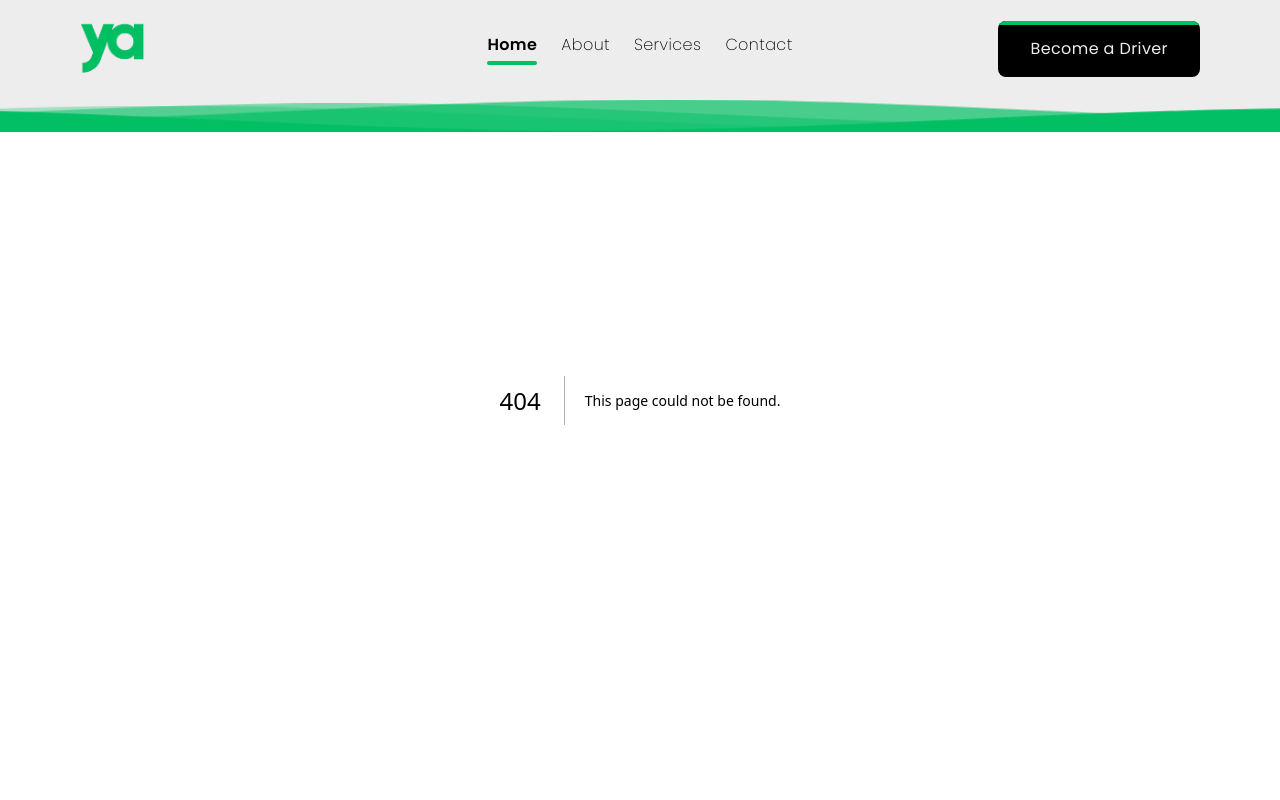
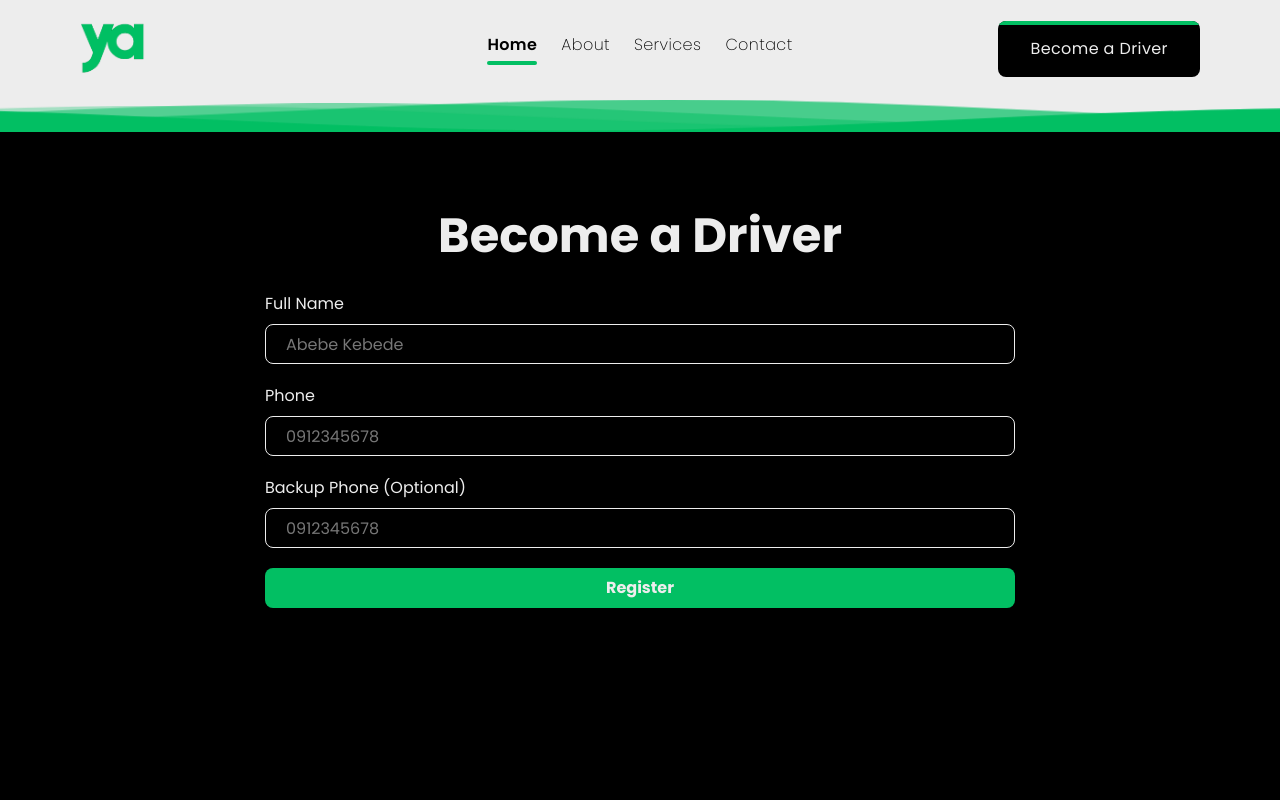
Before and after one commit to uberaddis/ya-landing, a Next.js app: page /become-driver in a window 1280 px wide. Before the commit this address had no page. Shown: the top 800 px of the page. Built offline with nearby package versions, Linux system fonts and the light colour scheme.

Commit message:
add register form drivers

```diff
--- /dev/null
+++ b/app/api/driver/route.ts
@@ -0,0 +1,29 @@
+import { NextResponse, NextRequest } from "next/server";
+import dbConnect from "@/lib/db";
+import Driver from "@/models/Driver";
+
+
+export async function POST(request: NextRequest) {
+  await dbConnect();
+  const { name, phone, backupPhone } = await request.json();
+
+  const driverExists = await Driver.findOne({ phone });
+  if (driverExists) {
+    return NextResponse.json({ msg: "Driver already exists" }, { status: 400 });
+  }
+
+  const driver = await Driver.create({
+    name,
+    phone,
+    backupPhone: backupPhone || ''
+  });
+
+  return NextResponse.json(
+    {
+      success: true,
+      msg: `Driver Created Successfully`,
+      driver,
+    },
+    { status: 201 }
+  );
+}
--- /dev/null
+++ b/app/become-driver/RegisterForm.tsx
@@ -0,0 +1,72 @@
+'use client'
+import { useState } from 'react';
+
+export default function RegisterForm() {
+    const [name, setName] = useState('');
+    const [phone, setPhone] = useState('');
+    const [backupPhone, setBackupPhone] = useState('');
+
+    const [msg, setMsg] = useState<string>('')
+    const [loading, setLoading] = useState(false)
+
+    const handleSubmit = async () => {
+        setLoading(true)
+        try {
+            const res = await fetch('/api/driver', {
+                method: 'POST',
+                headers: {
+                    'Content-Type': 'application/json'
+                },
+                body: JSON.stringify({ name, phone, backupPhone })
+            })
+
+            const data = await res.json()
+            if (data.success) {
+                setLoading(false)
+                setName('')
+                setPhone('')
+                setBackupPhone('')
+                setMsg('Driver Registration Successful')
+                setTimeout(() => {
+                    setMsg('')
+                }, 3000)
+            } else {
+                setLoading(false)
+                setMsg(data.msg)
+                setTimeout(() => {
+                    setMsg('')
+                }, 3000)
+            }
+        } catch (error) {
+            setLoading(false)
+            setMsg(error instanceof Error ? error.message : String(error))
+        }
+    }
+    return (
+        <div className="w-full max-w-[750px] overflow-hidden flex flex-col items-center gap-5">
+            <h1 className="text-[var(--foreground)] text-[32px] md:text-[48px] font-bold">Become a Driver</h1>
+            <div className="w-full flex flex-col gap-5">
+                {/* name */}
+                <div className="w-full flex flex-col gap-2">
+                    <label htmlFor="name" className="text-[var(--foreground)] text-base font-normal">Full Name</label>
+                    <input className="w-full h-10 border-[1px] border-[var(--foreground)] rounded-lg px-5 text-[var(--foreground)] placeholder:text-[var(--foreground)] placeholder:opacity-50 focus:outline-none focus:border-[var(--primary)] focus:ring-[1px] focus:ring-[var(--primary)]" type="text" name="name" id="name" placeholder="Abebe Kebede" onChange={(e) => setName(e.target.value)} value={name} />
+                </div>
+                {/* phone */}
+                <div className="w-full flex flex-col gap-2">
+                    <label htmlFor="phone" className="text-[var(--foreground)] text-base font-normal">Phone</label>
+                    <input className="w-full h-10 border-[1px] border-[var(--foreground)] rounded-lg px-5 text-[var(--foreground)] placeholder:text-[var(--foreground)] placeholder:opacity-50 focus:outline-none focus:border-[var(--primary)] focus:ring-[1px] focus:ring-[var(--primary)]" type="tel" name="phone" id="phone" placeholder="0912345678" onChange={(e) => setPhone(e.target.value)} value={phone} />
+                </div>
+                {/* backup phone (optional) */}
+                <div className="w-full flex flex-col gap-2">
+                    <label htmlFor="backupPhone" className="text-[var(--foreground)] text-base font-normal">Backup Phone (Optional)</label>
+                    <input className="w-full h-10 border-[1px] border-[var(--foreground)] rounded-lg px-5 text-[var(--foreground)] placeholder:text-[var(--foreground)] placeholder:opacity-50 focus:outline-none focus:border-[var(--primary)] focus:ring-[1px] focus:ring-[var(--primary)]" type="tel" name="backupPhone" id="backupPhone" placeholder="0912345678" onChange={(e) => setBackupPhone(e.target.value)} value={backupPhone} />
+                </div>
+                {/* submit */}
+                <div className="w-full flex flex-col gap-2">
+                    <button className="w-full h-10 bg-[var(--primary)] text-[var(--foreground)] rounded-lg font-bold" onClick={() => handleSubmit()}>{loading ? 'Loading...' : 'Register'}</button>
+                </div>
+                {msg && <p className="text-[var(--foreground)] text-base font-normal text-center">{msg}</p>}
+            </div>
+        </div>
+    );
+}
--- /dev/null
+++ b/app/become-driver/page.tsx
@@ -0,0 +1,9 @@
+import RegisterForm from "./RegisterForm";
+
+export default function Page() {
+    return (
+        <div className="w-full min-h-screen mt-[200px] px-10 flex flex-col items-center">
+            <RegisterForm />
+        </div>
+    )
+}
--- a/app/components/Navbar.tsx
+++ b/app/components/Navbar.tsx
@@ -40,13 +40,13 @@ export default function Navbar() {
                         <Image src="/logo_t.png" alt="Ya Logo" width={65} height={65} className="object-contain" />
                     </div>
                     <div className="hidden flex-1 md:flex items-center justify-center gap-6">
-                        <Link href="#home" className={`relative text-base tracking-wide hover:text-[var(--primary)] duration-300 pb-2 before:absolute before:bottom-0 before:w-full before:h-1 before:rounded-full ${activeLink === "" ? "before:bg-[var(--primary)] font-semibold" : "font-extralight"} before:duration-300`} onClick={() => setActiveLink("")}>Home</Link>
+                        <Link href="/" className={`relative text-base tracking-wide hover:text-[var(--primary)] duration-300 pb-2 before:absolute before:bottom-0 before:w-full before:h-1 before:rounded-full ${activeLink === "" ? "before:bg-[var(--primary)] font-semibold" : "font-extralight"} before:duration-300`} onClick={() => setActiveLink("")}>Home</Link>
                         <Link href="#about" className={`relative text-base tracking-wide hover:text-[var(--primary)] duration-300 pb-2 before:absolute before:bottom-0 before:w-full before:h-1 before:rounded-full ${activeLink === "about" ? "before:bg-[var(--primary)] font-semibold" : "font-extralight"} before:duration-300`} onClick={() => setActiveLink("about")}>About</Link>
                         <Link href="#services" className={`relative text-base tracking-wide hover:text-[var(--primary)] duration-300 pb-2 before:absolute before:bottom-0 before:w-full before:h-1 before:rounded-full ${activeLink === "services" ? "before:bg-[var(--primary)] font-semibold" : "font-extralight"} before:duration-300`} onClick={() => setActiveLink("services")}>Services</Link>
                         <Link href="#contact" className={`relative text-base tracking-wide hover:text-[var(--primary)] duration-300 pb-2 before:absolute before:bottom-0 before:w-full before:h-1 before:rounded-full ${activeLink === "contact" ? "before:bg-[var(--primary)] font-semibold" : "font-extralight"} before:duration-300`} onClick={() => setActiveLink("contact")}>Contact</Link>
                     </div>
                     <div className="hidden flex-1 md:flex items-center justify-end">
-                        <Link href="#" className="relative group bg-[var(--background)] rounded-lg overflow-hidden">
+                        <Link href="/become-driver" className="relative group bg-[var(--background)] rounded-lg overflow-hidden">
                             <div className="relative z-10 text-[var(--foreground)] group-hover:text-[var(--background)] text-base text-center tracking-wide font-normal text-nowrap px-8 flex justify-center py-4 duration-300 before:absolute before:bottom-0 before:w-0 before:h-full before:bg-[var(--primary)] before:duration-300 group-hover:before:w-full before:z-[-1] after:absolute after:top-0 after:w-full after:h-1 after:bg-[var(--primary)] after:duration-300 hover:after:w-0">
                                 Become a Driver
                             </div>
@@ -67,7 +67,7 @@ export default function Navbar() {
                 </div>
                 <div className="relative w-full flex flex-col items-center gap-10 ">
                     <div className="flex-1 flex flex-col items-center justify-center gap-6">
-                        <Link href="#home" className={`relative text-base tracking-wide hover:text-[var(--primary)] duration-300 pb-2 before:absolute before:bottom-0 before:w-full before:h-1 ${activeLink === "" ? "before:bg-[var(--background)] font-semibold" : "font-extralight"} before:duration-300`} onClick={() => { setActiveLink(""); setIsMenuOpen(false) }}>Home</Link>
+                        <Link href="/" className={`relative text-base tracking-wide hover:text-[var(--primary)] duration-300 pb-2 before:absolute before:bottom-0 before:w-full before:h-1 ${activeLink === "" ? "before:bg-[var(--background)] font-semibold" : "font-extralight"} before:duration-300`} onClick={() => { setActiveLink(""); setIsMenuOpen(false) }}>Home</Link>
                         <Link href="#about" className={`relative text-base tracking-wide hover:text-[var(--primary)] duration-300 pb-2 before:absolute before:bottom-0 before:w-full before:h-1 ${activeLink === "about" ? "before:bg-[var(--background)] font-semibold" : "font-extralight"} before:duration-300`} onClick={() => { setActiveLink("about"); setIsMenuOpen(false) }}>About</Link>
                         <Link href="#services" className={`relative text-base tracking-wide hover:text-[var(--primary)] duration-300 pb-2 before:absolute before:bottom-0 before:w-full before:h-1 ${activeLink === "services" ? "before:bg-[var(--background)] font-semibold" : "font-extralight"} before:duration-300`} onClick={() => { setActiveLink("services"); setIsMenuOpen(false) }}>Services</Link>
                         <Link href="#contact" className={`relative text-base tracking-wide hover:text-[var(--primary)] duration-300 pb-2 before:absolute before:bottom-0 before:w-full before:h-1 ${activeLink === "contact" ? "before:bg-[var(--background)] font-semibold" : "font-extralight"} before:duration-300`} onClick={() => { setActiveLink("contact"); setIsMenuOpen(false) }}>Contact</Link>
--- /dev/null
+++ b/lib/db.ts
@@ -0,0 +1,17 @@
+import mongoose from "mongoose";
+
+const uri = process.env.MONGO_URI || "";
+
+const dbConnect = async () => {
+  try {
+    await mongoose.connect(uri);
+  } catch (e) {
+    if (e instanceof Error) {
+      throw new Error(`Error connecting to database: ${e.message}`);
+    } else {
+      throw new Error("Error connecting to database: Unknown error");
+    }
+  }
+};
+
+export default dbConnect;
--- /dev/null
+++ b/models/Driver.ts
@@ -0,0 +1,23 @@
+import mongoose from 'mongoose';
+const Schema = mongoose.Schema;
+
+const DriverSchema = new Schema({
+    name: {
+        type: String,
+        required: true
+    },
+    phone: {
+        type: String,
+        required: true
+    },
+    backupPhone: {
+        type: String,
+    },
+},
+    {
+        timestamps: true
+    }
+)
+
+const Driver = mongoose.models.Driver || mongoose.model('Driver', DriverSchema);
+export default Driver;
--- a/package.json
+++ b/package.json
@@ -10,6 +10,7 @@
   },
   "dependencies": {
     "lucide-react": "^0.525.0",
+    "mongoose": "^9.6.2",
     "next": "15.3.8",
     "react": "^19.0.0",
     "react-dom": "^19.0.0",
```
Also changed, not shown: 1 other file (tests, documents, lock files or other folders).
